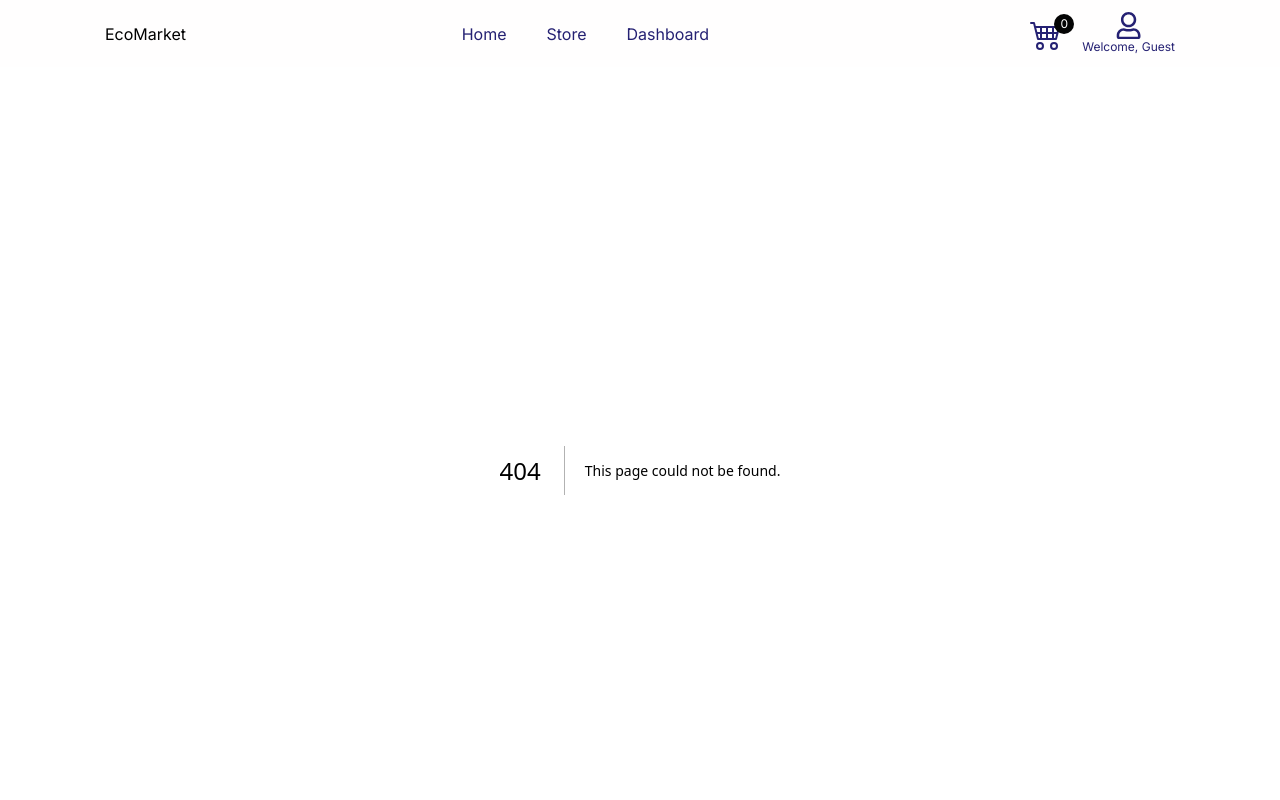
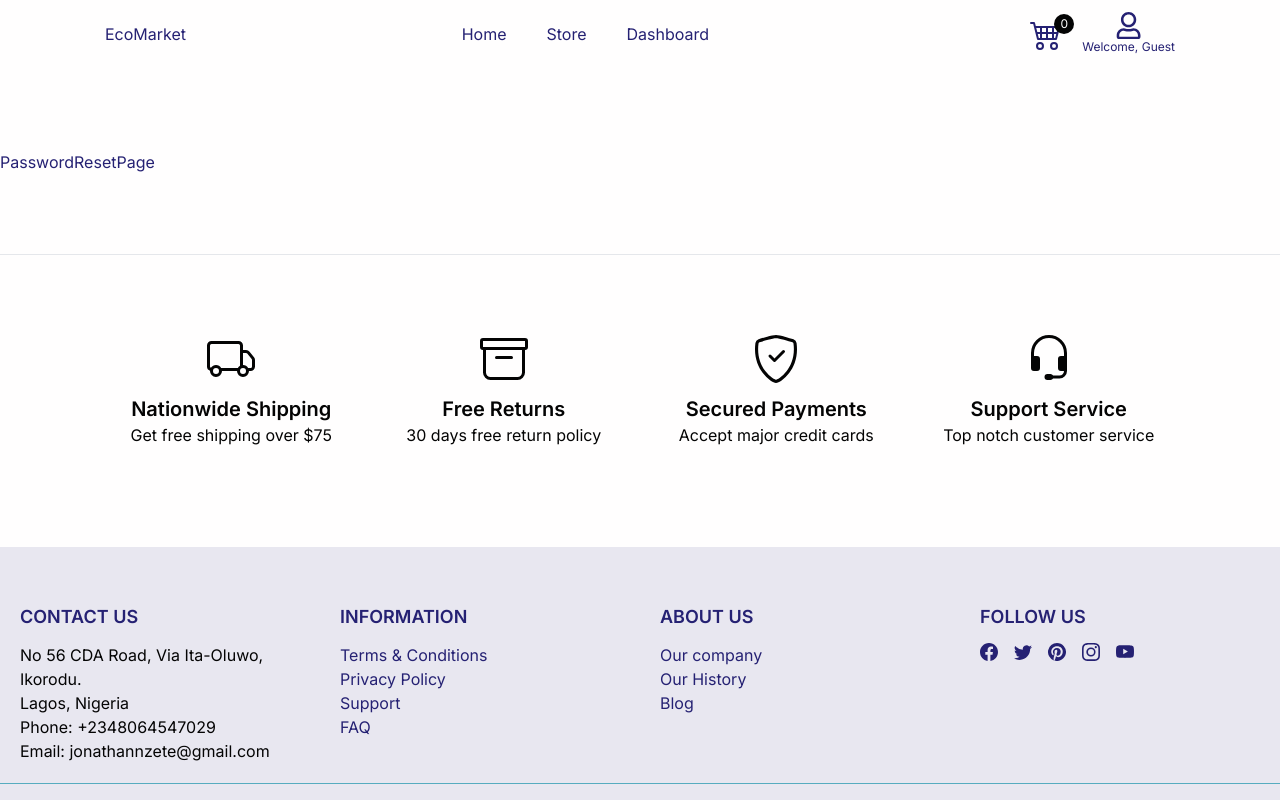
Before and after one commit to nzejoe/ecomarket, a Next.js app: page /auth/password_reset in a window 1280 px wide. Before the commit this address had no page. Shown: the top 800 px of the page. Built offline with nearby package versions, Linux system fonts and the light colour scheme.

Commit message:
password reset page created

```diff
--- /dev/null
+++ b/app/auth/password_reset/page.js
@@ -0,0 +1,7 @@
+import React from "react";
+
+const PasswordResetPage = () => {
+    return <div>PasswordResetPage</div>;
+};
+
+export default PasswordResetPage;
```
